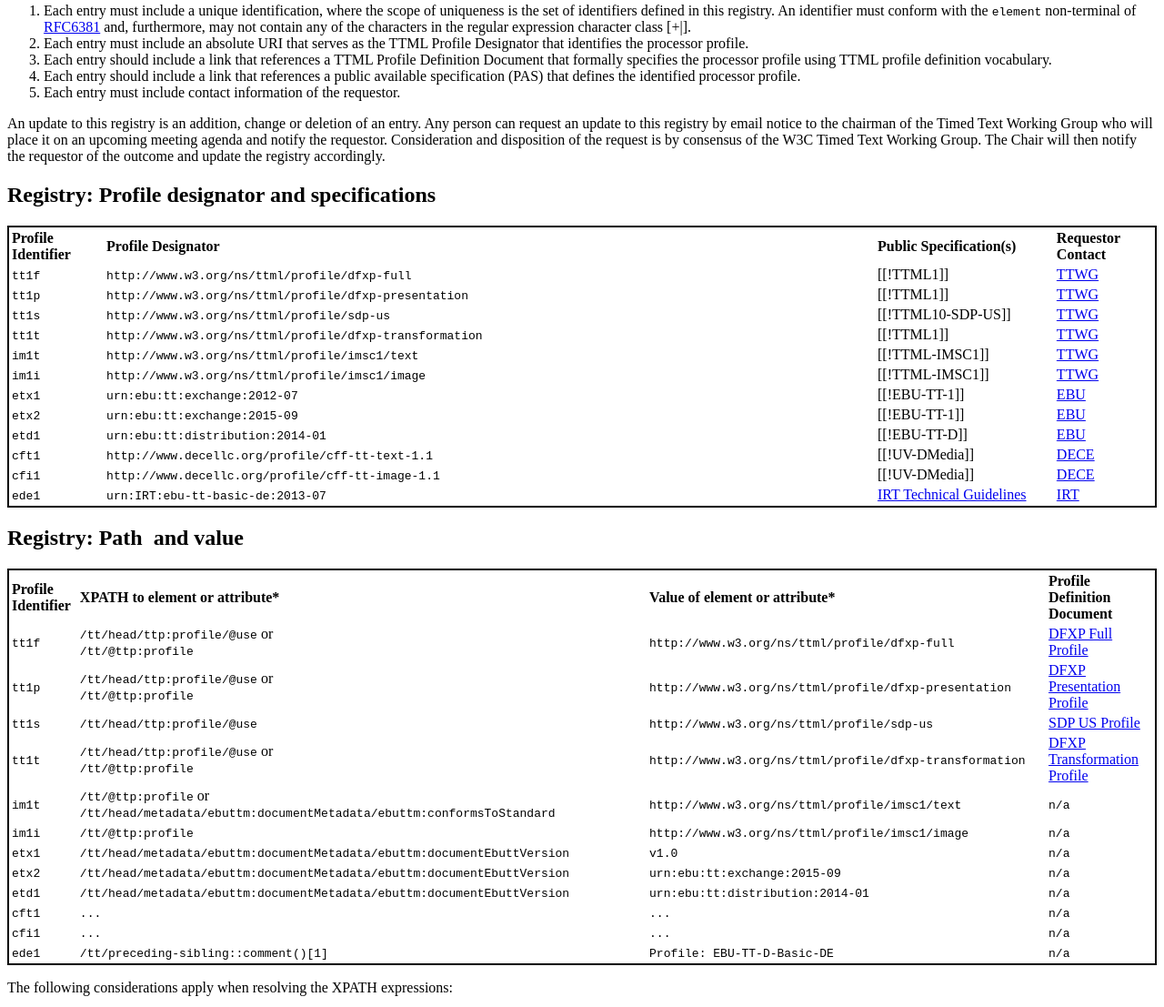
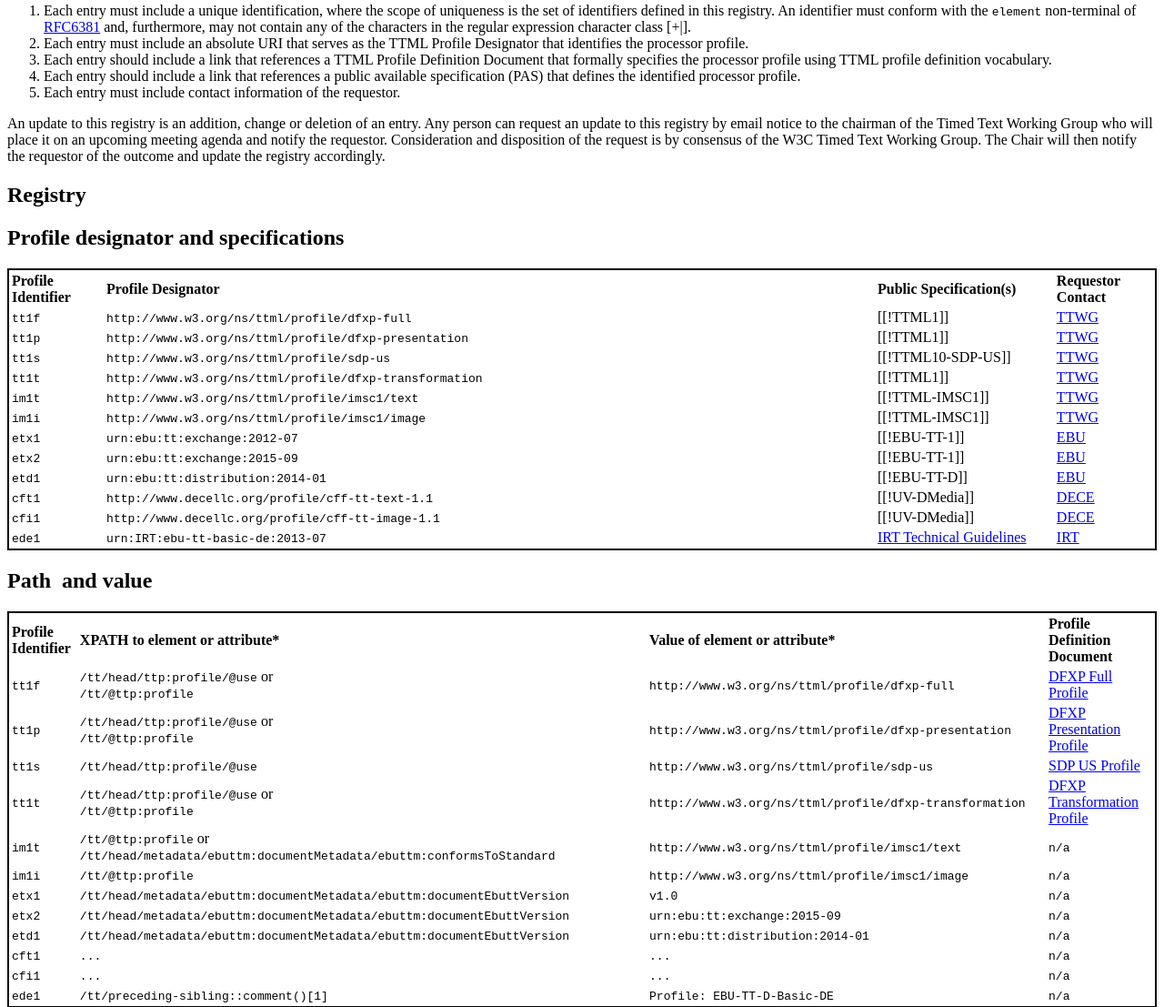
Before and after one commit to w3c/tt-profile-registry, a plain HTML site: page index.html in a window 1280 px wide. Shown: the part 2711-3818 px from the top of the page at 91% size. Drawn offline with Linux system fonts and the light colour scheme.

Commit message:
One registry section with 2 subsections

```diff
--- a/index.html
+++ b/index.html
@@ -382,8 +382,10 @@ This supercedes the initial registration information in <a href="http://www.w3.o
         update the registry accordingly.
       </p>
     </section>
-    <section id=" id=" registry""="">
-      <h2>Registry: Profile designator and specifications</h2>
+    <section id="registry">
+      <h2>Registry</h2>
+      <section id="registry-profile-designator-specifications">
+        <h2>Profile designator and specifications</h2>
       <table class="simple" style="width:100%; border: 2px solid black">
         <thead>
         </thead>
@@ -518,7 +520,9 @@ This supercedes the initial registration information in <a href="http://www.w3.o
           </tr>
         </tbody>
       </table>
-      <h2>Registry: Path&nbsp; and value</h2>
+      </section>
+      <section id='registry-path-and-value'>
+      <h2>Path&nbsp; and value</h2>
       <table class="simple" style="width:100%; border: 2px solid black">
         <thead>
         </thead>
@@ -653,5 +657,6 @@ This supercedes the initial registration information in <a href="http://www.w3.o
               http://www.w3.org/ns/ttml</nowiki></code></li>
       </ul>
     </section>
+    </section>
   </body>
 </html>
```
